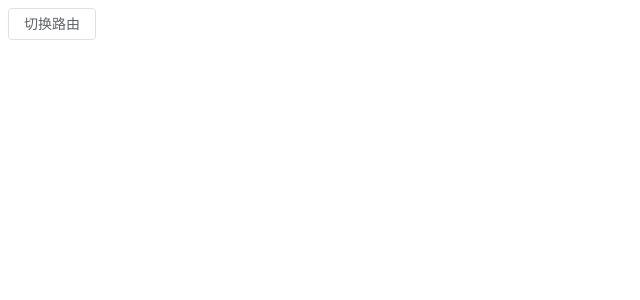
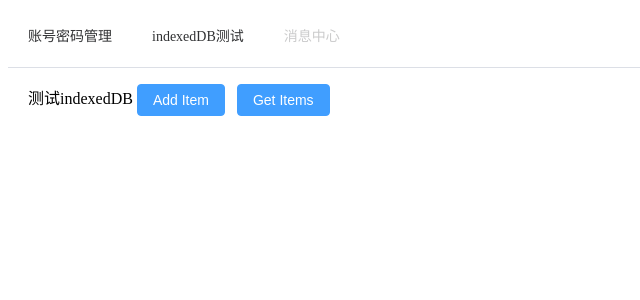
Before and after one commit to mengluosanqian/chrome-extension, a Vue app: page /base/indexedDB in a window 1280 px wide. Before the commit this address had no page. Shown: the top 300 px of the page, without its empty margins (0-640 px from the left). Built offline with nearby package versions, Linux system fonts and the light colour scheme.

Commit message:
feat：增加页签分栏

```diff
--- a/src/popup/components/app.vue
+++ b/src/popup/components/app.vue
@@ -1,23 +1,41 @@
 <template>
-	<el-button @click="changeRouter">切换路由</el-button>
+	<el-menu :default-active="activeIndex" class="el-menu-demo" mode="horizontal" @select="handleSelect">
+		<el-menu-item index="1" @click="changeUserRouter">账号密码管理</el-menu-item>
+		<el-menu-item index="2" @click="changeIndexedDBRouter">indexedDB测试</el-menu-item>
+		<el-menu-item index="3" disabled>消息中心</el-menu-item>
+	</el-menu>
+	<div class="router-container">
 		<router-view></router-view>
+	</div>
 </template>
 
 <script>
 export default {
 	methods: {
-			changeRouter() {
-				this.$router.replace('/userAndPass')
+		changeUserRouter() {
+			this.$router.replace('/base/userAndPass')
+		},
+		changeIndexedDBRouter() {
+			this.$router.replace('/base/indexedDB')
+		},
+		handleSelect(key, keyPath) {
+			console.log(key, keyPath);
 		}
 	}
 }
 </script>
 
 <style lang="less" scoped>
-	.popup_page{
+.popup_page {
 	color: red;
-		.popup_page_main{
+
+	.popup_page_main {
 		color: green;
 	}
 }
+
+.router-container {
+	margin-top: 16px;
+	padding: 0 20px;
+}
 </style>
--- /dev/null
+++ b/src/popup/components/indexedDB.vue
@@ -0,0 +1,32 @@
+<template>
+    <div>
+      测试indexedDB
+      <el-button type="primary" @click="addItem">Add Item</el-button>
+      <el-button type="primary" @click="getItems">Get Items</el-button>
+    </div>
+  </template>
+
+  <script setup>
+  import indexedDB from '../../utils/indexedDB';
+  async function addItem() {
+    const item = { user: 'admin', pass: 'admin' };
+    try {
+      await indexedDB.addData(item, 'User', 'userAndPass');
+      console.log('Item added successfully');
+    } catch (error) {
+      console.error('Error adding item:', error);
+    }
+  }
+  async function getItems() {
+    try {
+      const items = await indexedDB.getAllData('User', 'userAndPass');
+      console.log('Items:', items);
+    } catch (error) {
+      console.error('Error getting items:', error);
+    }
+  }
+
+
+  </script>
+
+  <style></style>
--- a/src/popup/components/userAndPass.vue
+++ b/src/popup/components/userAndPass.vue
@@ -1,6 +1,6 @@
 <template>
   <div>
-    测试indexedDB
+    测试userAndPass
     <el-button type="primary" @click="addItem">Add Item</el-button>
     <el-button type="primary" @click="getItems">Get Items</el-button>
   </div>
--- a/src/router/index.js
+++ b/src/router/index.js
@@ -4,6 +4,7 @@ import {
 } from "vue-router";
 import login from "../popup/components/loginPage.vue";
 import userAndPass from "../popup/components/userAndPass.vue";
+import indexedDB from "../popup/components/indexedDB.vue"
 
 // vue项目自带路由
 const routes = [{
@@ -11,9 +12,13 @@ const routes = [{
   name: "login",
   component: login
 }, {
-  path: "/userAndPass",
+  path: "/base/userAndPass",
   name: "userAndPass",
   component: userAndPass
+}, {
+  path: "/base/indexedDB",
+  name: "indexedDB",
+  component: indexedDB
 }];
 
 const router = createRouter({
--- a/src/utils/indexedDB.js
+++ b/src/utils/indexedDB.js
@@ -1,6 +1,6 @@
 const defaultDbName = 'MyDatabase';
 const storeName = 'UserAndPass';
-const version = 3;
+const version = 4;
 
 let db;
 
```
Lines whose indentation alone changed are shown as unchanged.
